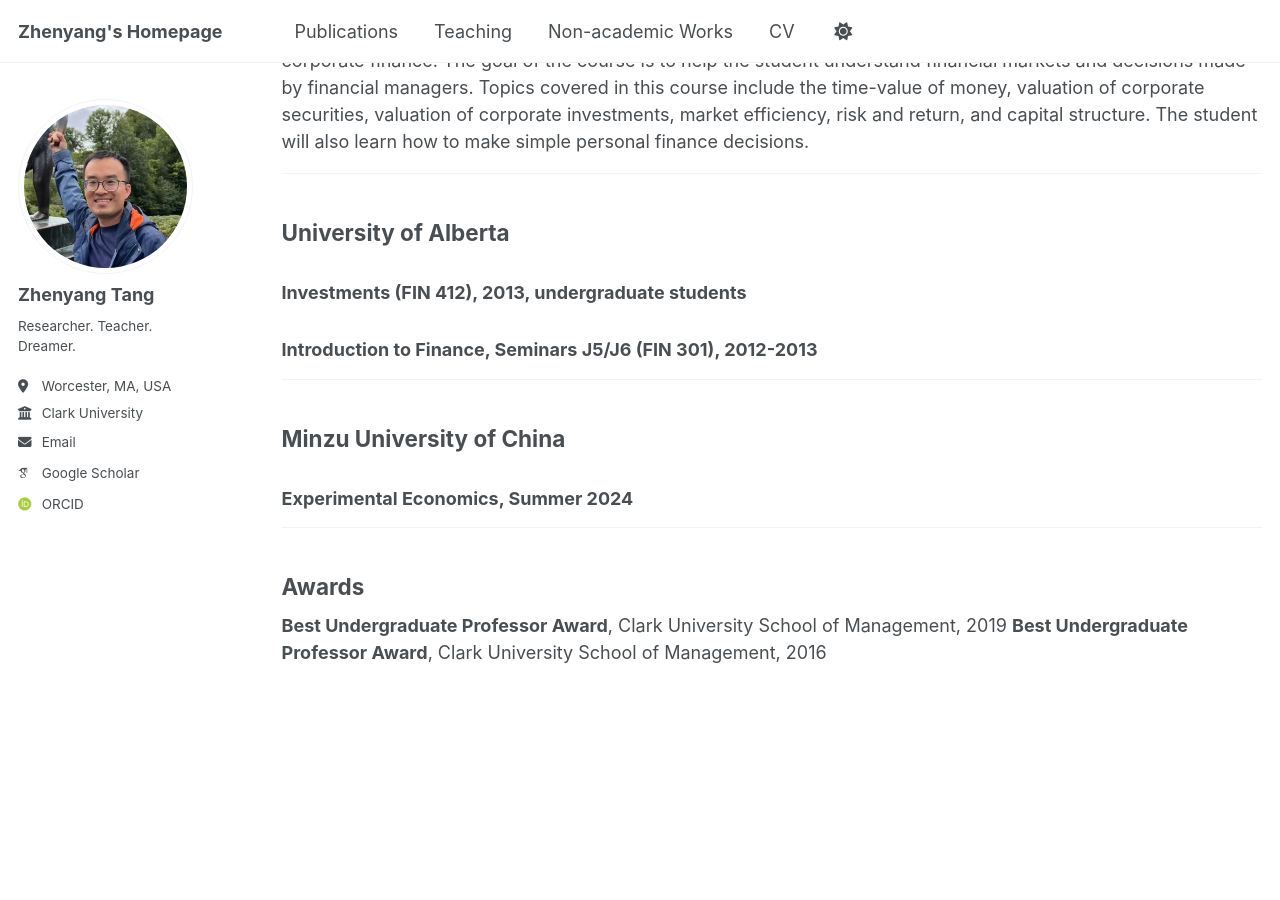
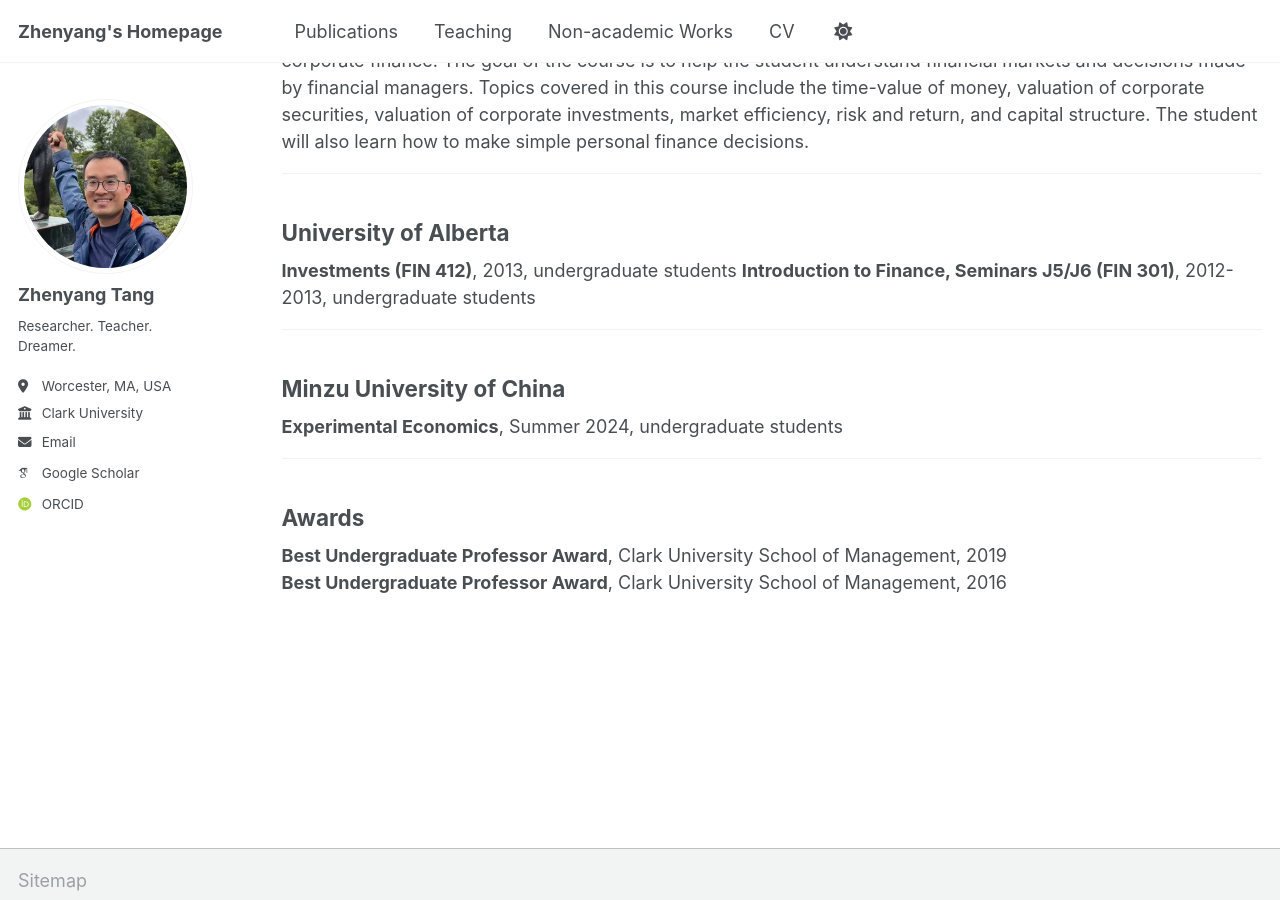
Before and after one commit to zhenyang-tang/zhenyang-tang.github.io, a Jekyll site: the page built from _pages/teaching.html, in a window 1280 px wide and 900 px high, scrolled down 851 px. Built offline with Jekyll 4.4.1, drawn with Linux system fonts in a browser that asks for light colours; some web fonts are replaced; a script that is not in the unit is left out.

Commit message:
Update teaching.html

```diff
--- a/_pages/teaching.html
+++ b/_pages/teaching.html
@@ -27,14 +27,14 @@ student will also learn how to make simple personal finance decisions.
 
 <hr>
 <h2>University of Alberta</h2>
-<h3>Investments (FIN 412), 2013, undergraduate students </h3>
-<h3>Introduction to Finance, Seminars J5/J6 (FIN 301), 2012-2013</h3>
+<b>Investments (FIN 412)</b>, 2013, undergraduate students
+<b>Introduction to Finance, Seminars J5/J6 (FIN 301)</b>, 2012-2013, undergraduate students
 
 <hr>
 <h2>Minzu University of China</h2>
-<h3>Experimental Economics, Summer 2024 </h3>
+<b>Experimental Economics</b>, Summer 2024, undergraduate students
 
 <hr>
 <h2>Awards</h2>
-<b>Best Undergraduate Professor Award</b>, Clark University School of Management, 2019
+<b>Best Undergraduate Professor Award</b>, Clark University School of Management, 2019 <br>
 <b>Best Undergraduate Professor Award</b>, Clark University School of Management, 2016
```
